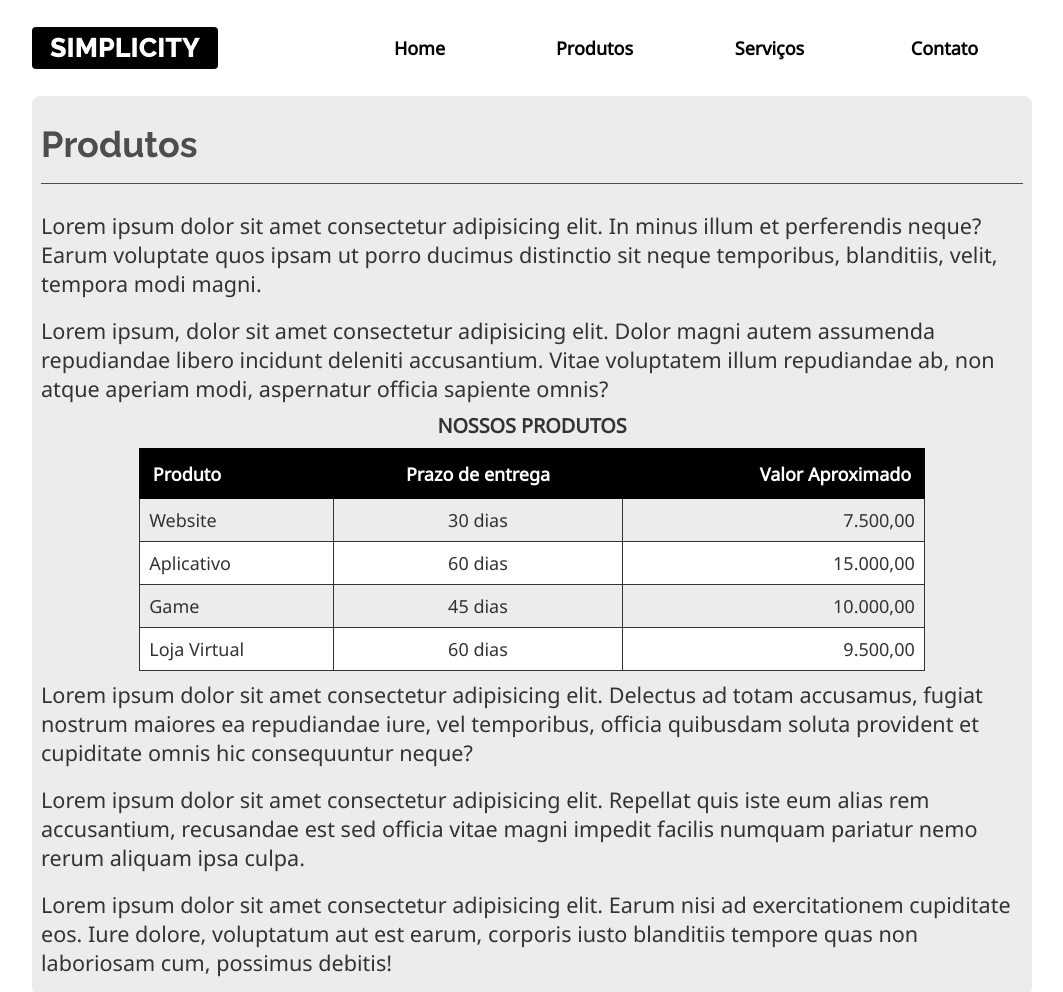
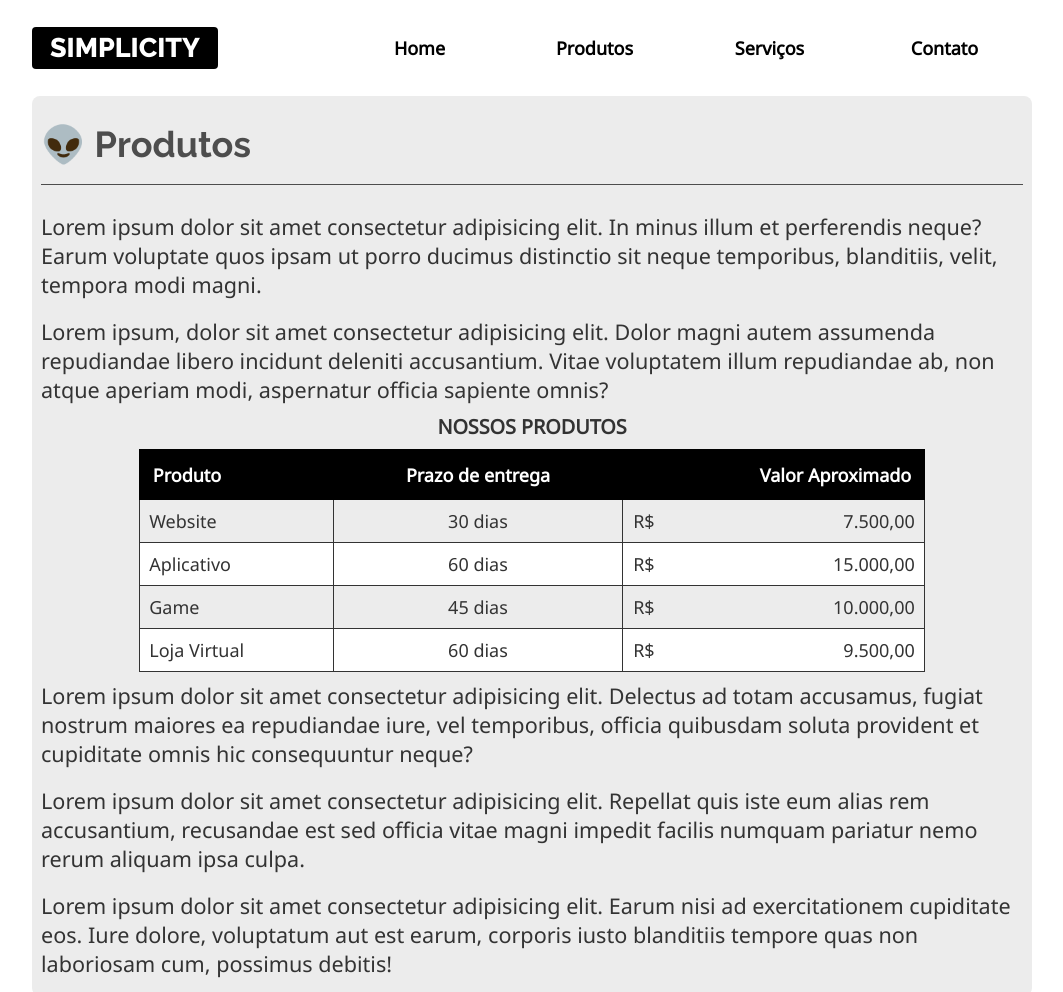
Before and after one commit to JhonnySRocha22/simplicity, a plain HTML site: page produtos.html in a window 1280 px wide. Shown: the top 992 px of the page, without its empty margins (108-1171 px from the left). Drawn offline with Linux system fonts and the light colour scheme.

Commit message:
Tabela Atualizada (R$)

```diff
--- a/css/styles.css
+++ b/css/styles.css
@@ -310,19 +310,14 @@ tr:nth-child(odd) {
 }
 
 
+td:last-child {position: relative;}
+td:last-child::before {
+    content: "R$ ";
+    position: absolute;
+    left: 10px;
+}
 
-
-
-
-
-
-
-
-
-
-
-
-
+.conteudo h2::before {content: "👽 ";}
 
 @media screen and (min-width: 570px) {
      nav h2  {display: none;}
```
